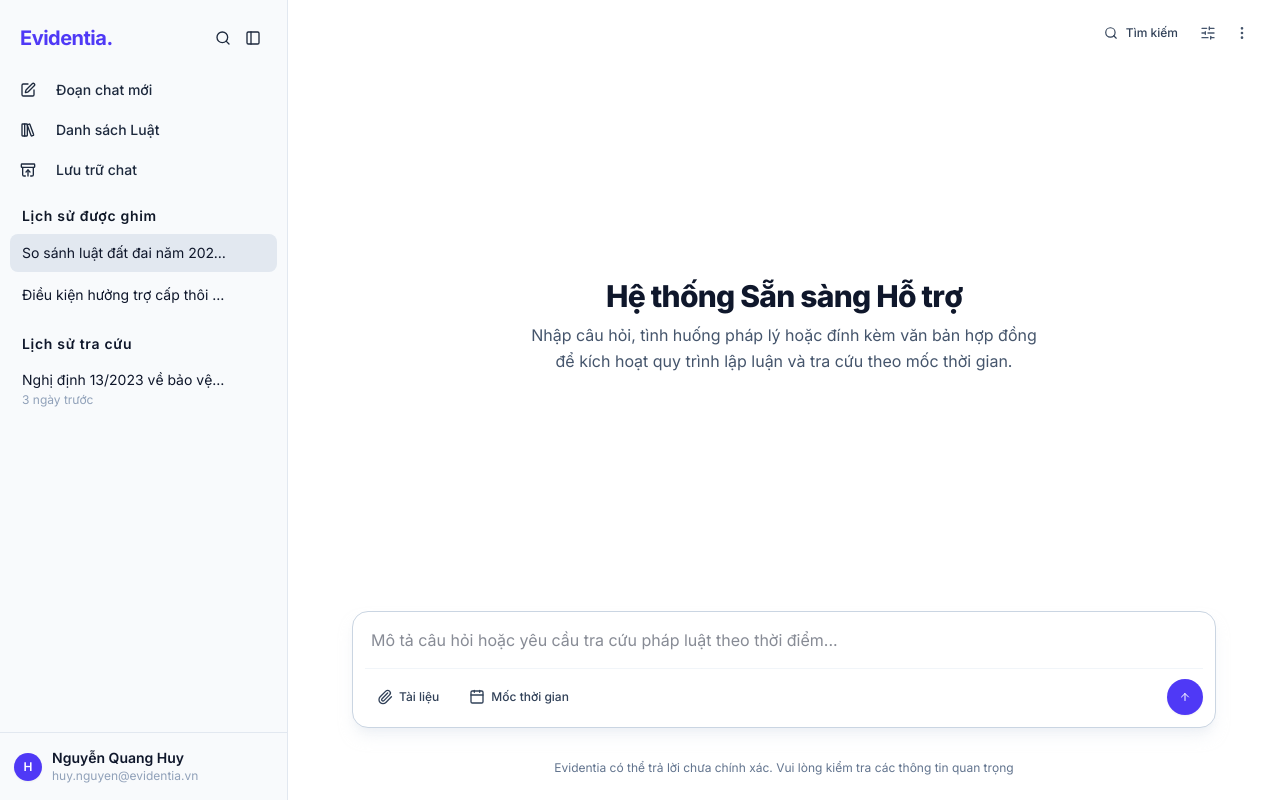
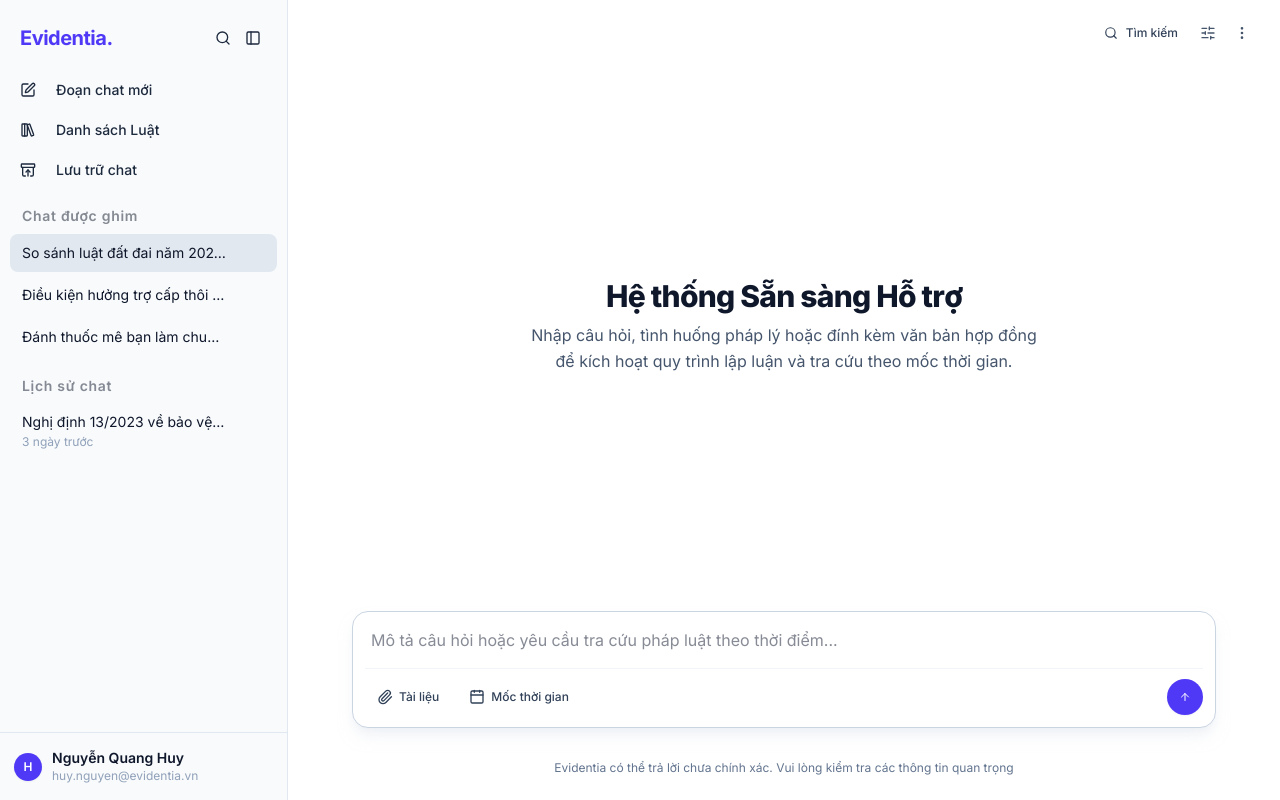
Before and after one commit to VictorNguyenLPN/Evidentia, a React (Vite) app in the folder frontend/: page /chats in a window 1280 px wide. Built offline with nearby package versions, Linux system fonts and the light colour scheme.

Commit message:
chore(ui): change section title color, content

```diff
--- a/frontend/src/pages/ChatPage.tsx
+++ b/frontend/src/pages/ChatPage.tsx
@@ -36,6 +36,7 @@ export const ChatPage: React.FC = () => {
         { id: '1', title: 'So sánh luật đất đai năm 2024 và năm 2021', time: '10 phút trước', tag: 'Đất đai', isPinned: true },
         { id: '2', title: 'Điều kiện hưởng trợ cấp thôi việc theo Bộ luật Lao động', time: 'Hôm qua', tag: 'Lao động', isPinned: true },
         { id: '3', title: 'Nghị định 13/2023 về bảo vệ dữ liệu cá nhân PDP', time: '3 ngày trước', tag: 'Doanh nghiệp', isPinned: false },
+        { id: '4', title: 'Đánh thuốc mê bạn làm chung KLTN có phạm tội không?', time: '2 ngày trước', tag: 'Thuốc mê', isPinned: true },
     ]);
 
     const pinnedChats = chats.filter(c => c.isPinned);
@@ -262,12 +263,12 @@ export const ChatPage: React.FC = () => {
                     {/* Danh sách ghim (chỉ hiện khi có đoạn chat được ghim) */}
                     {pinnedChats.length > 0 && (
                         <div>
-                            <div className="flex items-center justify-between px-3 mb-2 text-sm font-semibold text-gray-900 tracking-wider">
+                            <div className="flex items-center justify-between px-3 mb-2 text-sm font-semibold text-gray-900/50 tracking-wider">
                                 <span
                                     className={`transition-opacity duration-200 whitespace-nowrap ${isSidebarOpen ? 'opacity-100' : 'opacity-0 pointer-events-none'
                                         }`}
                                 >
-                                    Lịch sử được ghim
+                                    Chat được ghim
                                 </span>
                             </div>
 
@@ -305,12 +306,12 @@ export const ChatPage: React.FC = () => {
                     )}
 
                     <div>
-                        <div className="flex items-center justify-between px-3 mb-2 text-sm font-semibold text-slate-900 tracking-wider">
+                        <div className="flex items-center justify-between px-3 mb-2 text-sm font-semibold text-slate-900/50 tracking-wider">
                             <span
                                 className={`transition-opacity duration-200 whitespace-nowrap ${isSidebarOpen ? 'opacity-100' : 'opacity-0 pointer-events-none'
                                     }`}
                             >
-                                Lịch sử tra cứu
+                                Lịch sử chat
                             </span>
                         </div>
 
```
